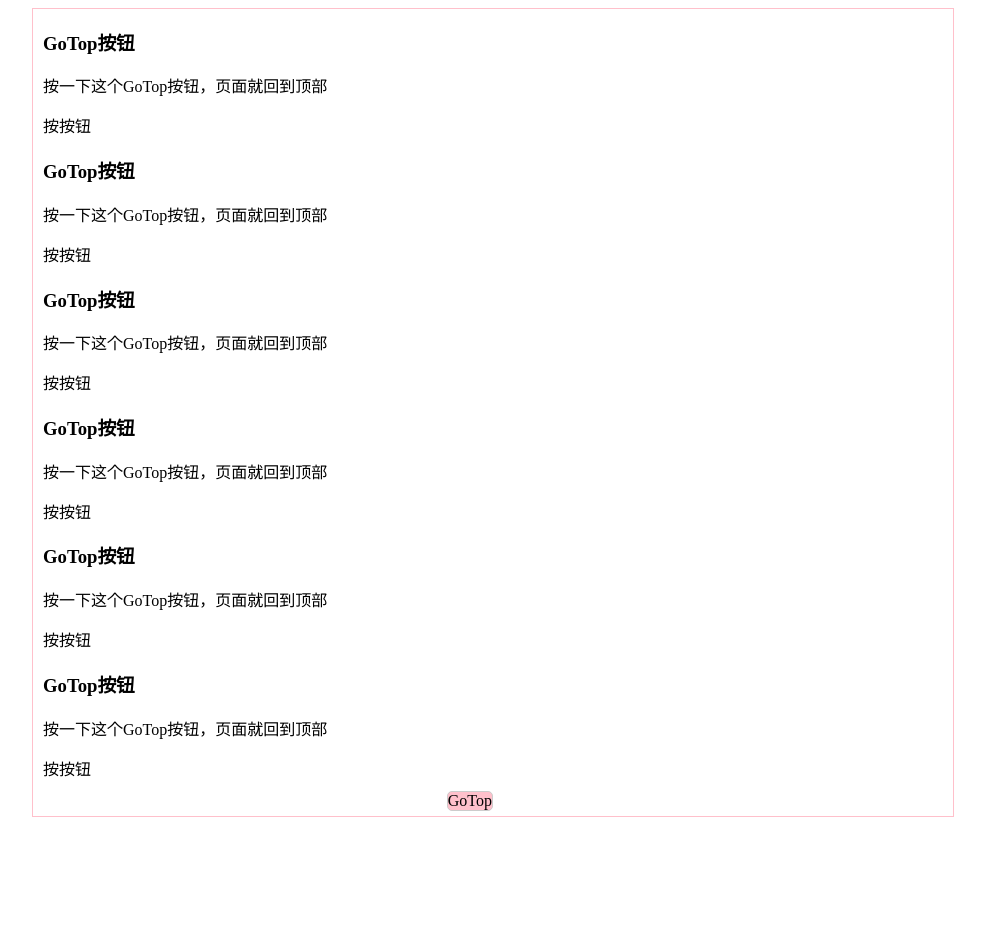
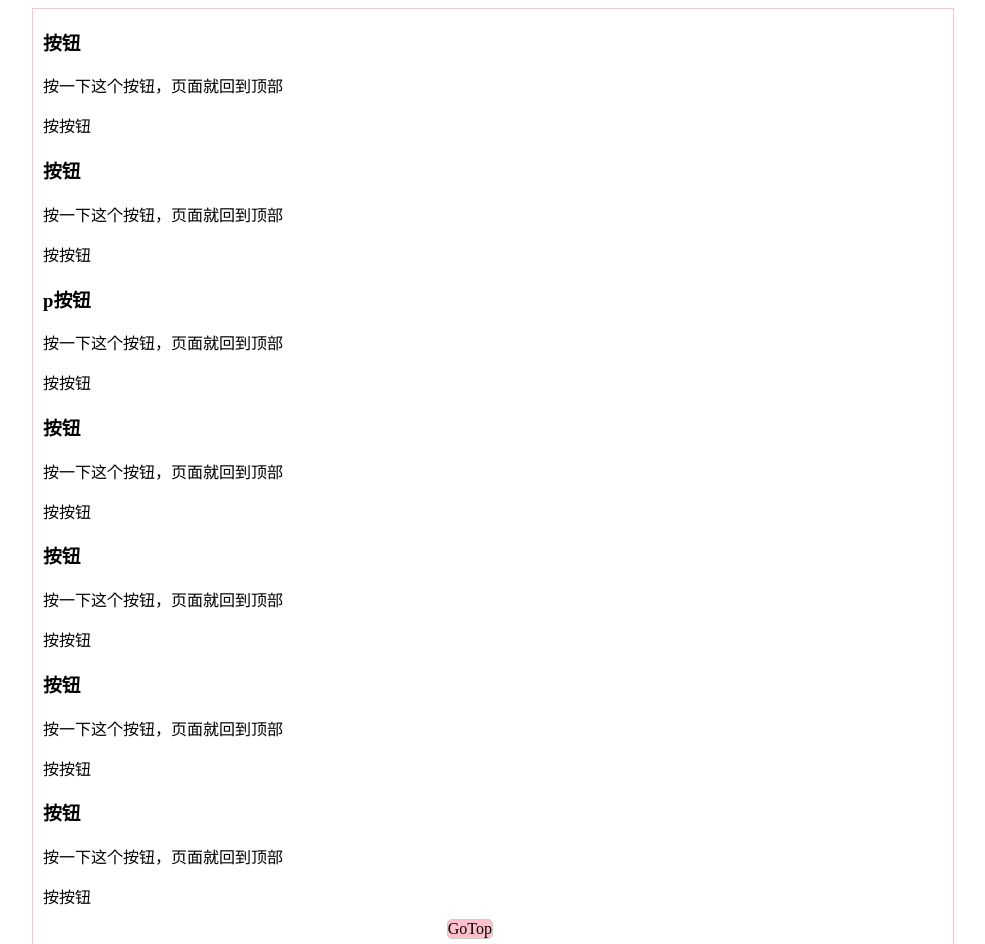
Before and after one commit to yahayw/demo-gotop, a plain HTML site: page index.html in a window 1280 px wide. Shown: the top 944 px of the page, without its empty margins (147-1132 px from the left). Before the commit the page ends 825 px from the top, so only its background shows below. Drawn offline with nearby package versions, Linux system fonts and the light colour scheme.

Commit message:
Update index.html

```diff
--- a/index.html
+++ b/index.html
@@ -27,47 +27,48 @@
 
 <body>
     <div class="container">
-        <h3>GoTop按钮</h3>
-        <p>按一下这个GoTop按钮，页面就回到顶部</p>
+        <h3>按钮</h3>
+        <p>按一下这个按钮，页面就回到顶部</p>
         <p>按按钮</p>
-        <h3>GoTop按钮</h3>
-        <p>按一下这个GoTop按钮，页面就回到顶部</p>
+        <h3>按钮</h3>
+        <p>按一下这个按钮，页面就回到顶部</p>
         <p>按按钮</p>
-        <h3>GoTop按钮</h3>
-        <p>按一下这个GoTop按钮，页面就回到顶部</p>
+        <h3>p按钮</h3>
+        <p>按一下这个按钮，页面就回到顶部</p>
         <p>按按钮</p>
-        <h3>GoTop按钮</h3>
-        <p>按一下这个GoTop按钮，页面就回到顶部</p>
+        <h3>按钮</h3>
+        <p>按一下这个按钮，页面就回到顶部</p>
         <p>按按钮</p>
-        <h3>GoTop按钮</h3>
-        <p>按一下这个GoTop按钮，页面就回到顶部</p>
+        <h3>按钮</h3>
+        <p>按一下这个按钮，页面就回到顶部</p>
         <p>按按钮</p>
-        <h3>GoTop按钮</h3>
-        <p>按一下这个GoTop按钮，页面就回到顶部</p>
+        <h3>按钮</h3>
+        <p>按一下这个按钮，页面就回到顶部</p>
+        <p>按按钮</p>
+        <h3>按钮</h3>
+        <p>按一下这个按钮，页面就回到顶部</p>
         <p>按按钮</p>
     </div>
     <script src="https://cdn.bootcss.com/jquery/3.2.1/jquery.js"></script>
     <script>
         function GoTop(cont) {
             this.ct = cont;
-            this.target = this.createNode(this.ct);
-            this.bindEvent(this.target)
-        }
-        GoTop.prototype = {
-            bindEvent: function (target) {
-                // console.log("can or not")
-                target.addEventListener("click", function () {
-                    // console.log("can or not")
-                    $(window).scrollTop(0)
-                })
-            },
-            createNode: function (ct) {
+            this.createNode = function (ct) {
                 var topNode = document.createElement("span");
                 topNode.classList.add("top-btn");
                 topNode.innerText = "GoTop";
                 ct.append(topNode);
                 return topNode;
             }
+            this.target = this.createNode(this.ct);
+            this.bindEvent = function (target) {
+                // console.log("can or not")
+                target.addEventListener("click", function () {
+                    // console.log("can or not")
+                    $(window).scrollTop(0)
+                })
+            };
+            this.bindEvent(this.target)
         }
         var ct = document.querySelector(".container")
         new GoTop(ct)
```
